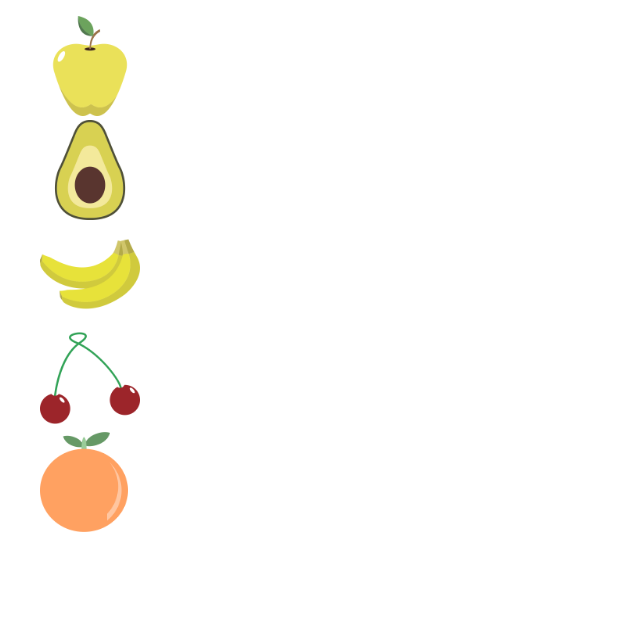
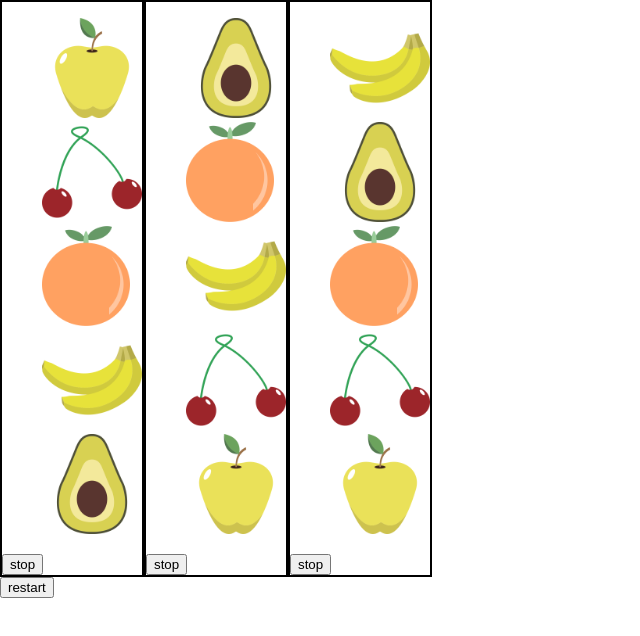
Before and after one commit to wolfbeisz/bandit, a React (Create React App) app: page / in a window 1280 px wide. Shown: the top 636 px of the page, without its empty margins (0-640 px from the left). Built offline with nearby package versions, Linux system fonts and the light colour scheme.

Commit message:
simple carousel implemented - basic style applied

```diff
--- a/src/App.css
+++ b/src/App.css
@@ -28,9 +28,19 @@
 }
 
 .carousel {
+  border: 2px solid black;
+}
+
+.carousel-list {
   list-style-type: none;
 }
 
 .carousel-element > img {
   height: 100px;
 }
+
+.carousel-container {
+  display: flex;
+  flex-direction: row;
+
+}
--- a/src/App.js
+++ b/src/App.js
@@ -7,13 +7,113 @@ import banana from './fruit/if_banana_753487.png';
 import cherry from './fruit/if_cherry_753488.png';
 import orange from './fruit/if_fruit_orange_1898850.png';
 
+const images = [apple, avocado, banana, cherry, orange];
+
 class App extends Component {
+  constructor() {
+    super();
+    this.state = this.getInitialConfig();
+    setInterval(() => this.tick(), 100);
+
+    this.haltCarousel = this.haltCarousel.bind(this);
+    this.restart = this.restart.bind(this);
+  }
+
+  getInitialConfig() {
+    return {
+      carousels: [
+        {
+          id: 0,
+          images: shuffle(images.slice()),
+          selectedIndex: 0,
+          halted: false,
+          //todo: add size, maybe even buffer
+        },
+        {
+          id: 1,
+          images: shuffle(images.slice()),
+          selectedIndex: 0,
+          halted: false,
+          //todo: add size, maybe even buffer
+        },
+        {
+          id: 2,
+          images: shuffle(images.slice()),
+          selectedIndex: 0,
+          halted: false,
+          //todo: add size, maybe even buffer
+        }
+      ]
+    };
+  }
+
+  tick() {
+    this.setState({
+      carousels: this.state.carousels.map(config => {
+        if (config.halted) {
+          return config;
+        }
+        return {
+          id: config.id,
+          images: config.images,
+          selectedIndex: (config.selectedIndex + 1) % config.images.length,
+          halted: config.halted
+        }
+      })
+    });
+  }
+
+  haltCarousel(carouselId) {
+    this.setState({
+      carousels: this.state.carousels.map(config => {
+        if (config.id == carouselId) {
+          return {
+            id: config.id,
+            images: config.images,
+            selectedIndex: config.selectedIndex,
+            halted: true
+          }
+        }
+        return config;
+      })
+    });
+  }
+
+  restart() {
+    this.setState(this.getInitialConfig());
+  }
+
   render() {
-    const images = [apple, avocado, banana, cherry, orange];
     return (
-      <ImageCarousel images={images} />
+      <div>
+      <div className='carousel-container'>
+        <ImageCarousel id={this.state.carousels[0].id} images={this.state.carousels[0].images} selectedIndex={this.state.carousels[0].selectedIndex} onHalt={this.haltCarousel} />
+        <ImageCarousel id={this.state.carousels[1].id} images={this.state.carousels[1].images} selectedIndex={this.state.carousels[1].selectedIndex} onHalt={this.haltCarousel} />
+        <ImageCarousel id={this.state.carousels[2].id} images={this.state.carousels[2].images} selectedIndex={this.state.carousels[2].selectedIndex} onHalt={this.haltCarousel} />
+      </div>
+      <button onClick={() => this.restart()}>restart</button>
+      </div>
     );
   }
 }
 
+function shuffle(array) {
+  var currentIndex = array.length, temporaryValue, randomIndex;
+
+  // While there remain elements to shuffle...
+  while (0 !== currentIndex) {
+
+    // Pick a remaining element...
+    randomIndex = Math.floor(Math.random() * currentIndex);
+    currentIndex -= 1;
+
+    // And swap it with the current element.
+    temporaryValue = array[currentIndex];
+    array[currentIndex] = array[randomIndex];
+    array[randomIndex] = temporaryValue;
+  }
+
+  return array;
+}
+
 export default App;
--- a/src/components/ImageCarousel.js
+++ b/src/components/ImageCarousel.js
@@ -2,18 +2,37 @@ import React, {Component} from 'react';
 import CarouselImage from './CarouselImage';
 
 class ImageCarousel extends Component {
-  render() {
-    const images = this.props.images.map(image => (
+  renderImages() {
+    const originalImages = this.props.images;
+    const copy = originalImages.slice();
+    const doubled = originalImages.concat(copy);
+    const result = [];
+    for (let index = this.props.selectedIndex; index < originalImages.length + this.props.selectedIndex; index++) {
+      result.push(doubled[index]);
+    }
+
+    const images = result.map(image =>
+      (
         <li key={image} className='carousel-element'>
         <CarouselImage imageUrl={image} />
         </li>
       )
     );
+    return images;
+  }
+
+  render() {
+    const images = this.renderImages();
     return (
-      <div>
-        <ul className="carousel">
+      <div className='carousel'>
+      <ul className='carousel-list'>
       {images}
       </ul>
+      <button
+      onClick={() => this.props.onHalt(this.props.id)}
+      >
+      stop
+      </button>
       </div>
     );
   }
```
Lines whose indentation alone changed are shown as unchanged.
